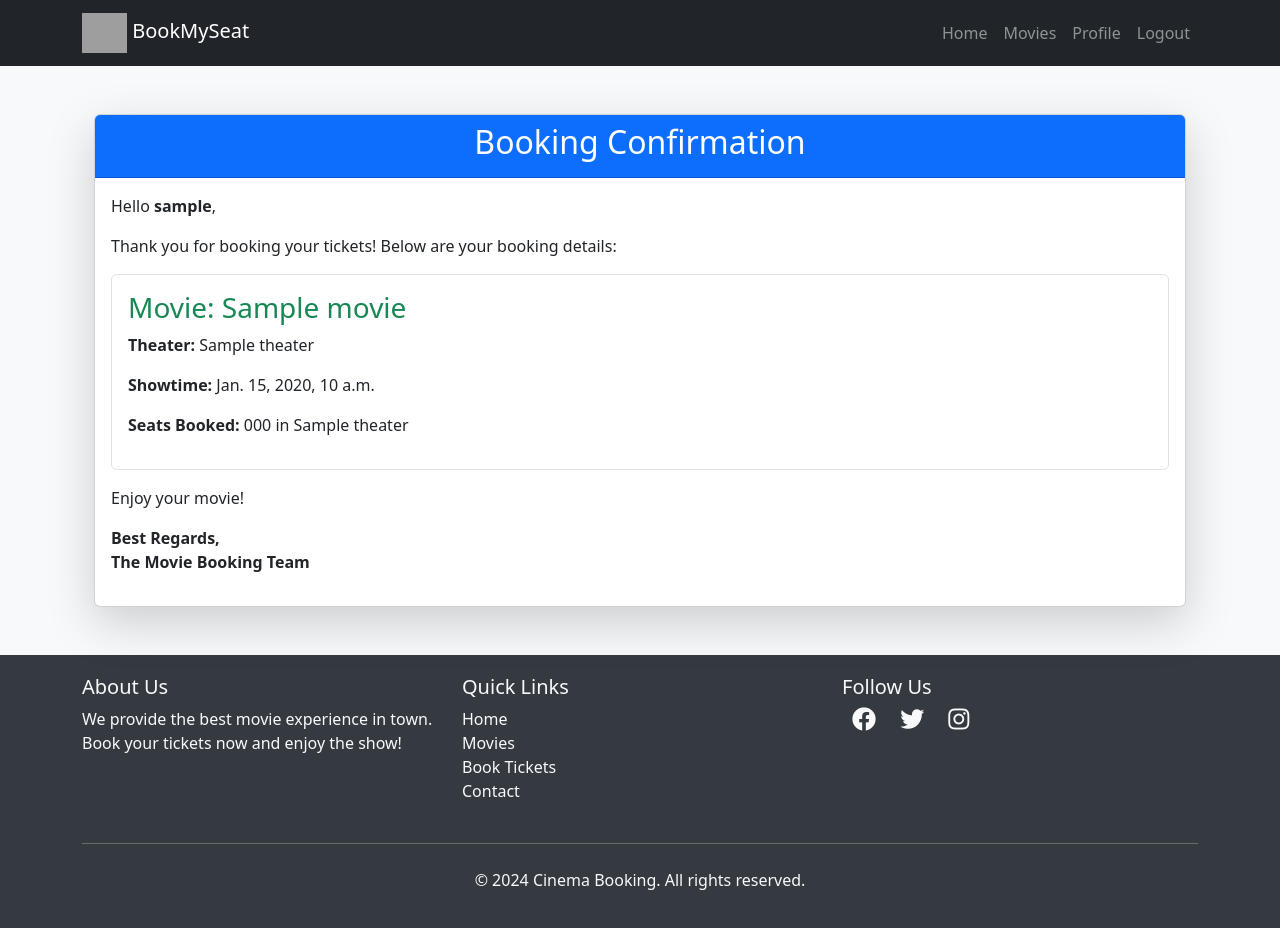
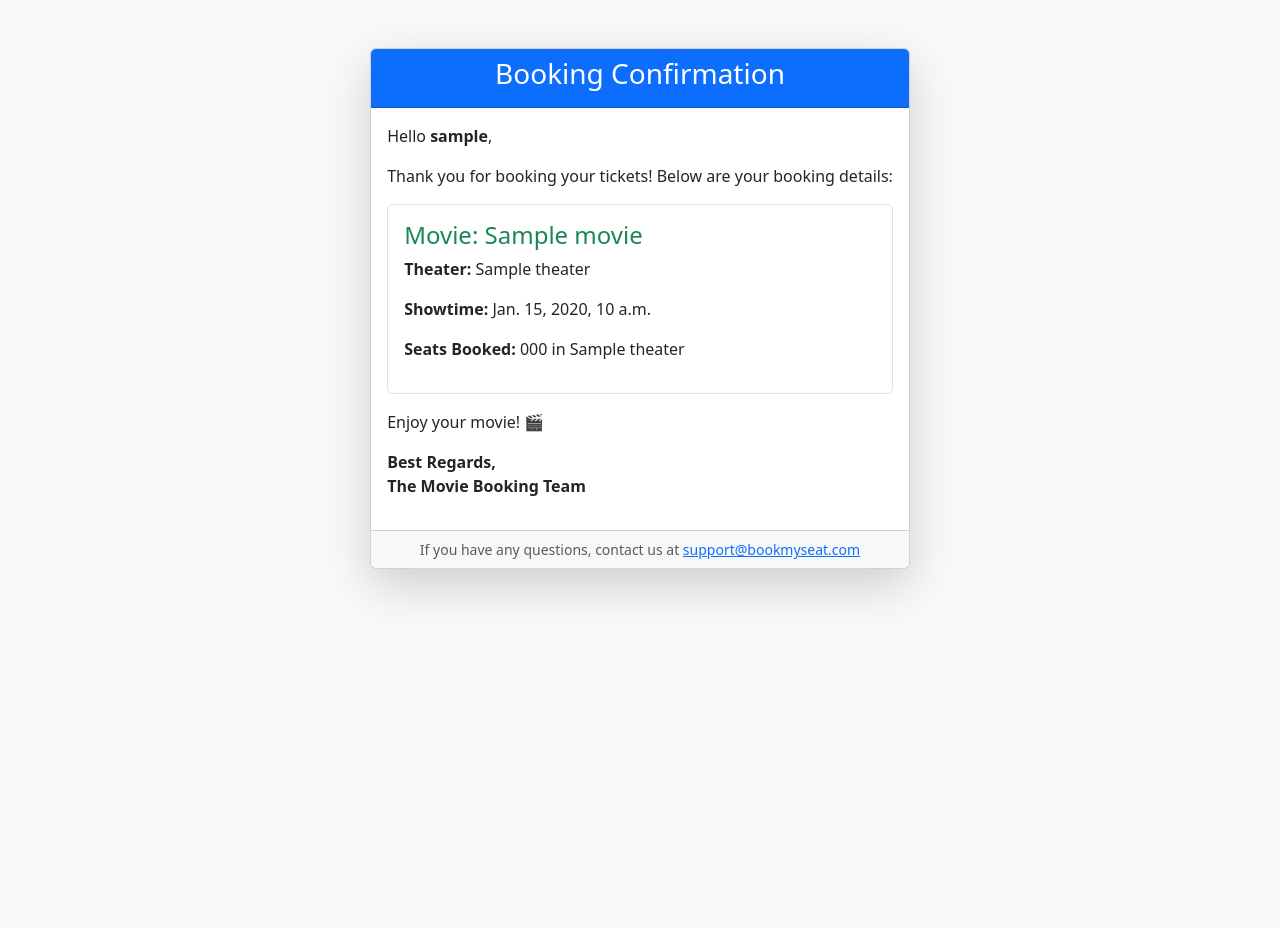
Before and after one commit to Garimas31/django-bookmyshow, a Django app: template templates/movies/email_confirm.html in a window 1280 px wide. After the commit the page ends 598 px from the top, so only its background shows below. Run offline with Django 5.2, Linux system fonts and the light colour scheme; the template is opened without the code that fills it: values that come from a table or form of the project are taken from there, others are empty; a user stored in the database is signed in; tables that the repository leaves empty hold one stand-in row (values such as "Sample post"); some libraries are stand-ins or nearby versions; grey boxes are pictures that could not be loaded.

Commit message:
first commit

```diff
--- a/movies/views.py
+++ b/movies/views.py
@@ -109,7 +109,7 @@ def book_seats(request, theater_id):
         plain_message = strip_tags(html_message)
         from_email = settings.EMAIL_HOST_USER
         recipient_list = [request.user.email]
-
+        print(f"Sending email to: {recipient_list}")
         send_mail(subject, plain_message, from_email, recipient_list, html_message=html_message)
 
         return redirect('profile')  # Redirect to profile after booking
--- a/templates/movies/email_confirm.html
+++ b/templates/movies/email_confirm.html
@@ -1,7 +1,4 @@
-<!-- email_confirmation.html -->
-{% extends "users/basic.html" %}
-
-{% block content %}
+{% comment %} <!-- email_confirmation.html -->{%endcomment%}
 <!DOCTYPE html>
 <html lang="en">
 <head>
@@ -12,24 +9,27 @@
     <link href="https://cdn.jsdelivr.net/npm/bootstrap@5.3.0/dist/css/bootstrap.min.css" rel="stylesheet">
 </head>
 <body class="bg-light">
-    <div class="container mt-5">
-        <div class="card shadow-lg">
-            <div class="card-header bg-primary text-white">
-                <h2 class="text-center">Booking Confirmation</h2>
+    <div class="container mt-5 d-flex justify-content-center">
+        <div class="card shadow-lg" style="max-width: 600px;">
+            <div class="card-header bg-primary text-white text-center">
+                <h3>Booking Confirmation</h3>
             </div>
             <div class="card-body">
                 <p>Hello <strong>{{ user.username }}</strong>,</p>
                 <p>Thank you for booking your tickets! Below are your booking details:</p>
 
                 <div class="border p-3 rounded bg-white">
-                    <h3 class="text-success">Movie: {{ movie.name }}</h3>
+                    <h4 class="text-success">Movie: {{ movie.name }}</h4>
                     <p><strong>Theater:</strong> {{ theater.name }}</p>
                     <p><strong>Showtime:</strong> {{ theater.time }}</p>
                     <p><strong>Seats Booked:</strong> {{ seats|join:", " }}</p>
                 </div>
 
-                <p class="mt-3">Enjoy your movie!</p>
+                <p class="mt-3">Enjoy your movie! 🎬</p>
                 <p class="fw-bold">Best Regards,<br>The Movie Booking Team</p>
+            </div>
+            <div class="card-footer text-center text-muted small">
+                If you have any questions, contact us at <a href="mailto:support@bookmyseat.com">support@bookmyseat.com</a>
             </div>
         </div>
     </div>
@@ -38,7 +38,6 @@
     <script src="https://cdn.jsdelivr.net/npm/bootstrap@5.3.0/dist/js/bootstrap.bundle.min.js"></script>
 </body>
 </html>
-{% endblock %}
 
 {% comment %} {% extends "users/basic.html" %} {% block content %}
 <html>
--- a/templates/movies/theater_list.html
+++ b/templates/movies/theater_list.html
@@ -168,10 +168,6 @@
                 <p>Sorry, no theaters are available for this movie at the moment.</p>
             </div>
         {% endif %}
-
-        <div class="non-cancellable mt-4">
-            <i class="fas fa-circle text-warning"></i> Non-cancellable
-        </div>
     </div>
 </body>
 
```
